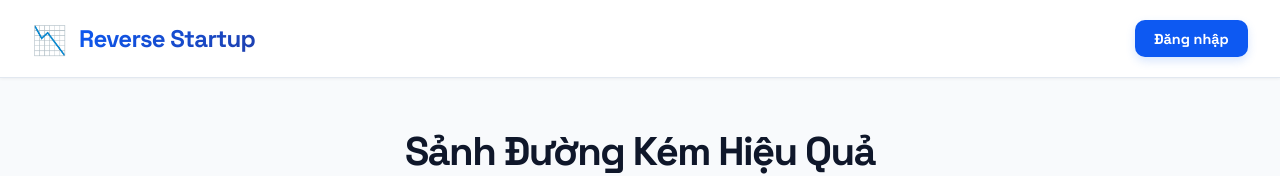
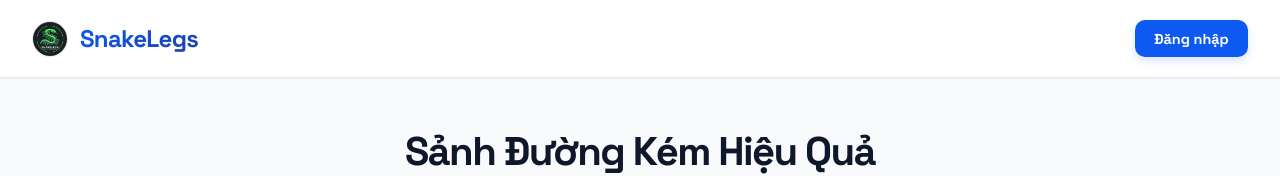
Before and after one commit to locT-581/reverse-startup-leaderboard-Vibe-Code, a Next.js app in the folder apps/frontend/: page / in a window 1280 px wide. Shown: the top 176 px of the page. Built offline with nearby package versions, Linux system fonts and the light colour scheme; no server answers.

Commit message:
feat: rebrand project to SnakeLegs and add logo to header

```diff
--- a/apps/frontend/src/app/layout.tsx
+++ b/apps/frontend/src/app/layout.tsx
@@ -7,7 +7,7 @@ const plusJakartaSans = Plus_Jakarta_Sans({ subsets: ['latin', 'vietnamese'], va
 const spaceGrotesk = Space_Grotesk({ subsets: ['latin', 'vietnamese'], variable: '--font-space-grotesk' });
 
 export const metadata: Metadata = {
-  title: 'Bảng xếp hạng Khởi nghiệp Ngược',
+  title: 'SnakeLegs - Bảng xếp hạng Khởi nghiệp Ngược',
   description: 'SaaS Siêu Hiện Đại',
 };
 
--- a/apps/frontend/src/app/page.module.css
+++ b/apps/frontend/src/app/page.module.css
@@ -28,6 +28,14 @@
 
 .logoIcon {
   font-size: 1.75rem;
+}
+
+.logoImage {
+  width: 2.25rem;
+  height: 2.25rem;
+  border-radius: 50%;
+  object-fit: cover;
+  border: 1px solid #e2e8f0;
 }
 
 .logoText {
--- a/apps/frontend/src/app/page.tsx
+++ b/apps/frontend/src/app/page.tsx
@@ -37,8 +37,8 @@ export default function HomePage() {
     <div className={styles.pageWrapper}>
       <header className={styles.header}>
         <Link href="/" className={styles.logoArea}>
-          <span className={styles.logoIcon}>📉</span>
-          <span className={styles.logoText}>Reverse Startup</span>
+          <img src="/logo.png" alt="SnakeLegs Logo" className={styles.logoImage} />
+          <span className={styles.logoText}>SnakeLegs</span>
         </Link>
         <nav className={styles.navArea}>
           {user && (
--- a/apps/frontend/src/app/posts/[id]/opengraph-image.tsx
+++ b/apps/frontend/src/app/posts/[id]/opengraph-image.tsx
@@ -68,7 +68,7 @@ export default async function OgImage({ params }: { params: Promise<{ id: string
         <div style={{ display: 'flex', alignItems: 'center' }}>
           <span style={{ fontSize: 40, marginRight: 15 }}>📉</span>
           <span style={{ fontSize: 32, fontWeight: 'bold', letterSpacing: '-0.02em' }}>
-            Reverse Startup
+            SnakeLegs
           </span>
         </div>
 
--- a/apps/frontend/src/app/profile/[username]/opengraph-image.tsx
+++ b/apps/frontend/src/app/profile/[username]/opengraph-image.tsx
@@ -69,7 +69,7 @@ export default async function OgImage({ params }: { params: Promise<{ username:
         <div style={{ display: 'flex', alignItems: 'center' }}>
           <span style={{ fontSize: 40, marginRight: 15 }}>📉</span>
           <span style={{ fontSize: 32, fontWeight: 'bold', letterSpacing: '-0.02em' }}>
-            Reverse Startup
+            SnakeLegs
           </span>
         </div>
 
```
Also changed, not shown: apps/frontend/public/logo.png (added).
